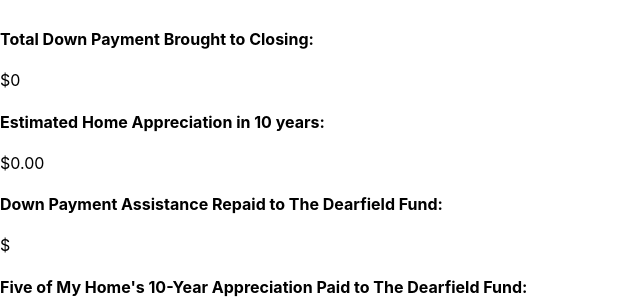
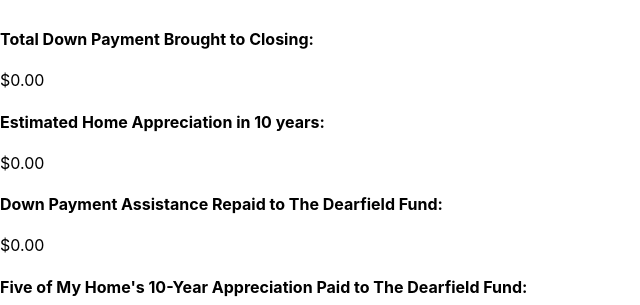
Before and after one commit to ivonne-hernandez/the-dearfield-wealth-calculator, a React (Create React App) app: page / in a window 1280 px wide. Shown: the part 248-553 px from the top of the page, without its empty margins (0-640 px from the left). Built offline with nearby package versions, Linux system fonts and the light colour scheme.

Commit message:
Refactor totalDownPaymentOnClosing and dearfieldFundContribution displays to have 2 decimals points for consistency

```diff
--- a/src/TotalWealthBreakdown/TotalWealthBreakdown.js
+++ b/src/TotalWealthBreakdown/TotalWealthBreakdown.js
@@ -14,7 +14,7 @@
         Total Down Payment Brought to Closing:
       </h4>
       <p className='total-wealth-output'>
-        ${totalDownPaymentOnClosing}
+        ${totalDownPaymentOnClosing.toFixed(2)}
       </p>
       <h4 className='total-wealth-output-title'>
         Estimated Home Appreciation in 10 years:
@@ -24,7 +24,7 @@
       </p>
       <h4>Down Payment Assistance Repaid to The Dearfield Fund:</h4>
       <p className='total-wealth-output'>
-        ${dearfieldFundContribution}
+        ${dearfieldFundContribution ? dearfieldFundContribution.toFixed(2) : '0.00'}
       </p>
       <h4>Five of My Home's 10-Year Appreciation Paid to The Dearfield Fund:</h4>
       <p className='total-wealth-output'>
```
